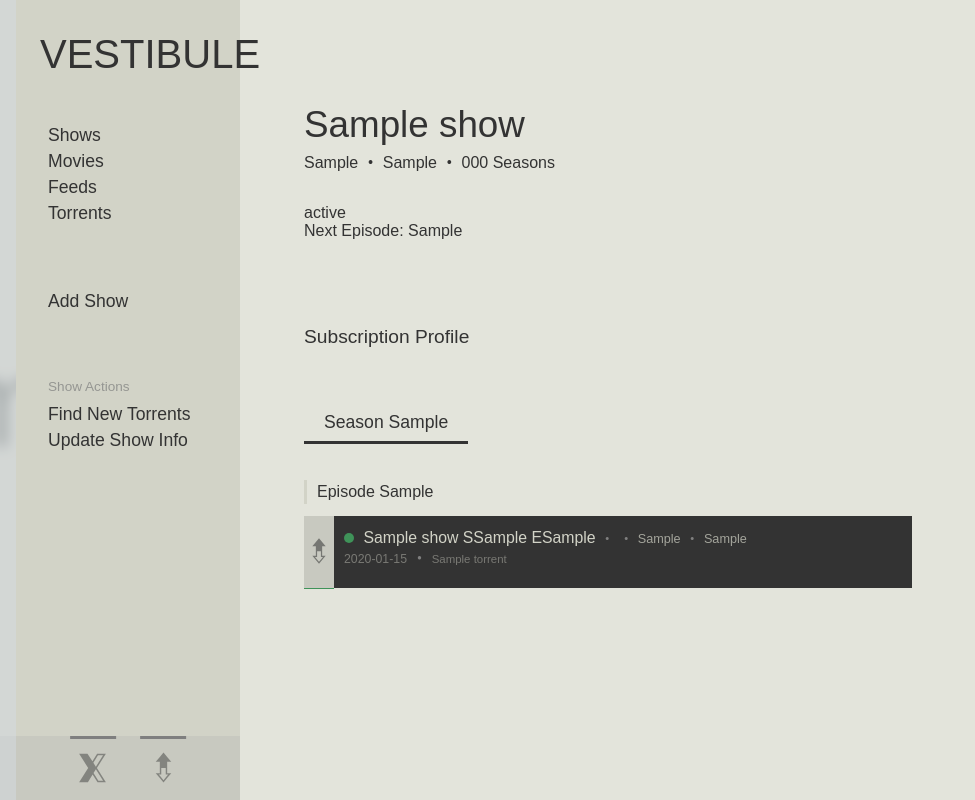
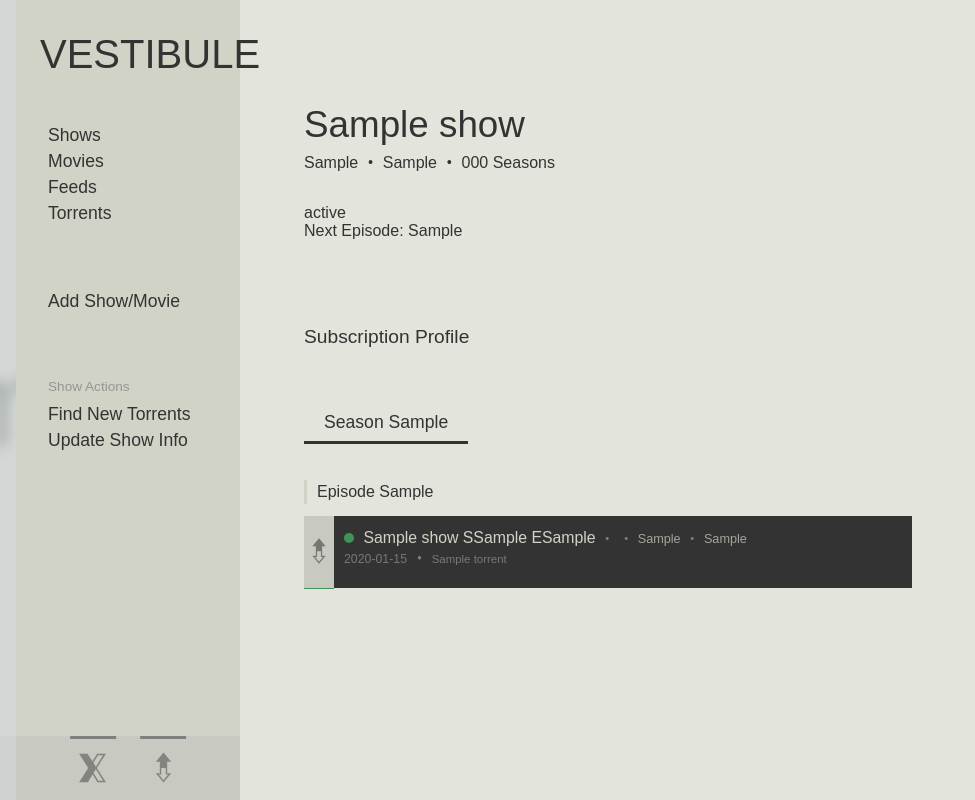
Before and after one commit to benella/vestibule, a Django app: a page that uses templates/main.html in a window 1280 px wide. Shown: the whole page, without its empty margins (0-975 px from the left). Run offline with Django 3.2, Linux system fonts and the light colour scheme; data comes from the database, SQL or seed files in the repository; tables that the repository leaves empty hold one stand-in row (values such as "Sample post"); grey boxes marked "Sample" are stand-in pictures; data that the repository does not hold is empty; some libraries are stand-ins or nearby versions; some web fonts are replaced.

Commit message:
Movies: Extract 'add' view to root path (instead of shows).

```diff
--- a/VestibuleServer/urls.py
+++ b/VestibuleServer/urls.py
@@ -17,11 +17,13 @@ from django.contrib import admin
 from django.urls import path
 from django.conf.urls import url, include
 from . import views
+from shows import views as show_views
 
 urlpatterns = [
     path('admin/', admin.site.urls),
     url(r'^shows/', include(('shows.urls', 'shows'), namespace='shows')),
     url(r'^movies/', include(('shows.urls', 'movies'), namespace='movies')),
+    url(r'^add$', show_views.AddShowView.as_view(), name='add'),
     url(r'^torrents/', include(('torrents.urls', 'torrents'), namespace='torrents')),
     url(r'^feeds/', include(('feeds.urls', 'feeds'), namespace='feeds')),
     url(r'^services$', views.services, name="services"),
--- a/shows/urls.py
+++ b/shows/urls.py
@@ -6,7 +6,6 @@ urlpatterns = [
     url(r'^search/(?P<title>.+)$', views.search_show, name='search-show'),
     url(r'^find_torrents/(?P<title>.+)$', views.find_torrents, name='find-torrents'),
     url(r'^update_info/(?P<title>.+)$', views.update_show_info, name='update-info'),
-    url(r'^add$', views.AddShowView.as_view(), name='add-show'),
     url(r'^(?P<slug>.+)$', views.ShowDetails.as_view(), name='details'),
     url(r'^$', views.ShowList.as_view(), name='list'),
 ]
--- a/templates/main.html
+++ b/templates/main.html
@@ -30,7 +30,7 @@
             <div class="side-panel-divider"></div>
 
             <section class="side-panel-links">
-                <a href="{% url 'shows:add-show' %}" class="side-panel-link">Add Show</a>
+                <a href="{% url 'add' %}" class="side-panel-link">Add Show/Movie</a>
             </section>
 
             {% block page_actions %} {% endblock page_actions %}
```
